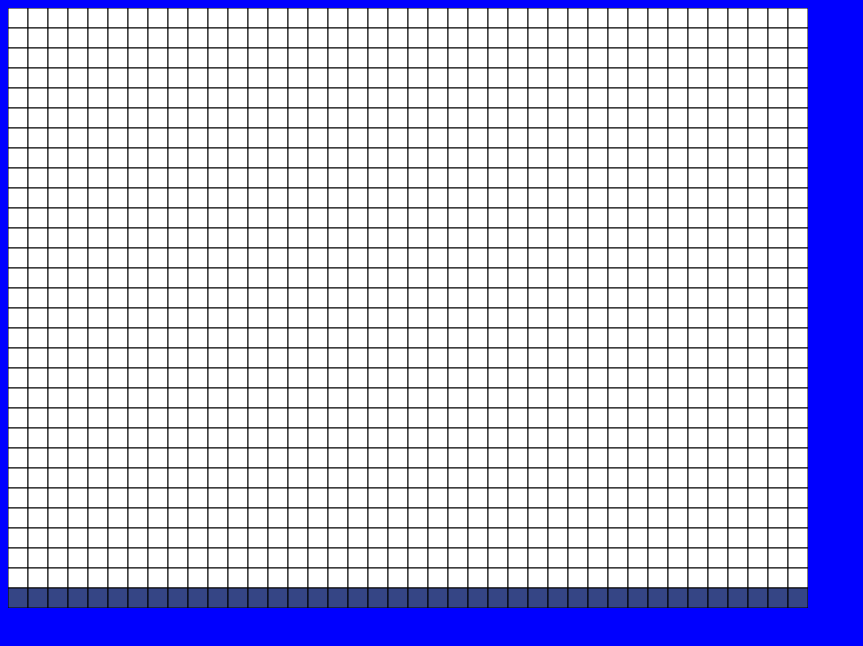
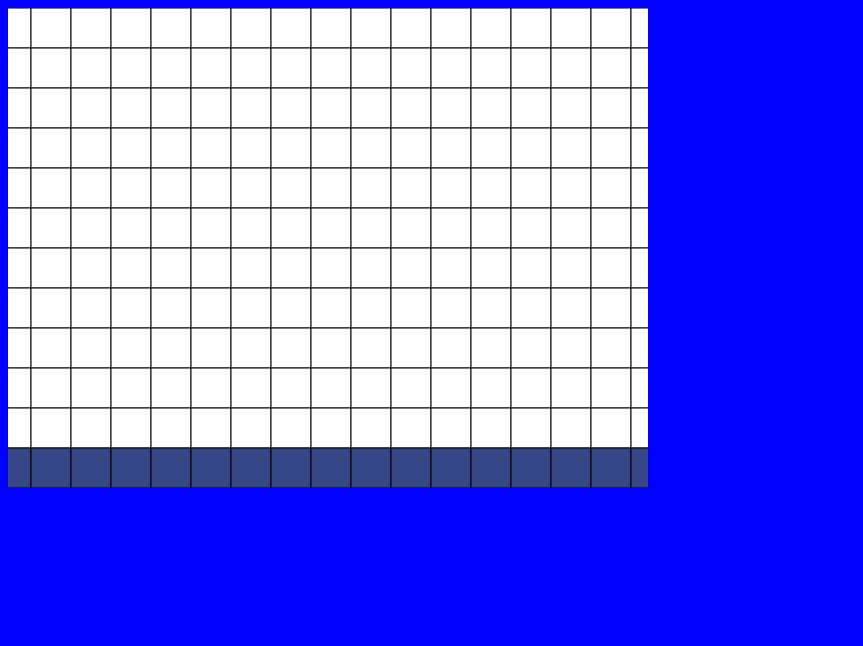
Before and after one commit to rebecca-millerr/cs21-platformer, a Next.js app in the folder web/: page /game in a window 1280 px wide. Shown: the top 646 px of the page, without its empty margins (0-863 px from the left). Built offline with nearby package versions, Linux system fonts and the light colour scheme.

Commit message:
map infinitely adds at the right

```diff
--- a/web/jsconfig.json
+++ b/web/jsconfig.json
@@ -1,5 +1,6 @@
 {
   "compilerOptions": {
-    "baseUrl": "./src"
+    "baseUrl": "./src",
+    "jsx": "react"
   }
 }
--- a/web/package.json
+++ b/web/package.json
@@ -15,6 +15,7 @@
   "license": "MIT",
   "dependencies": {
     "classnames": "^2.3.1",
+    "lodash": "^4.17.21",
     "next": "^12.1.2",
     "prop-types": "^15.8.1",
     "react": "^17.0.2",
--- a/web/src/components/map.jsx
+++ /dev/null
@@ -1,58 +0,0 @@
-import React, { useEffect } from 'react';
-import PropTypes from 'prop-types';
-
-const BLOCKS_ACROSS = 40;
-const BLOCKS_DOWN = 30;
-const BLOCK_SIZE = 20;
-
-// TODO: have other types/colors dynamically named after builders
-const DEFAULT_BLOCK = '#354585';
-const EMPTY = '#ffffff';
-
-export default function Map({ map }) {
-  useEffect(() => {
-    const canvas = document.getElementById('map-canvas');
-    const context = canvas.getContext('2d');
-
-    for (let row = 0; row < canvas.height; row += BLOCK_SIZE) {
-      for (let col = 0; col < canvas.width; col += BLOCK_SIZE) {
-        const pixelRow = row / BLOCK_SIZE;
-        const pixelCol = col / BLOCK_SIZE;
-        context.fillStyle = map[pixelRow * BLOCKS_ACROSS + pixelCol];
-        context.fillRect(col, row, BLOCK_SIZE, BLOCK_SIZE);
-
-        context.beginPath();
-        context.rect(col, row, BLOCK_SIZE, BLOCK_SIZE);
-        context.stroke();
-      }
-    }
-  }, [map]);
-
-  return (
-    <>
-      <canvas
-        width={BLOCKS_ACROSS * BLOCK_SIZE}
-        height={BLOCKS_DOWN * BLOCK_SIZE}
-        id="map-canvas"
-      />
-    </>
-  );
-}
-
-// creates map where all spaces besides bottom row are empty
-export function getDefaultMap() {
-  const map = [];
-  for (let row = 0; row < BLOCKS_DOWN - 1; row += 1) {
-    for (let col = 0; col < BLOCKS_ACROSS; col += 1) {
-      map.push(EMPTY);
-    }
-  }
-  for (let colAtBottom = 0; colAtBottom < BLOCKS_ACROSS; colAtBottom += 1) {
-    map.push(DEFAULT_BLOCK);
-  }
-  return map;
-}
-
-Map.propTypes = {
-  map: PropTypes.array.isRequired,
-};
--- /dev/null
+++ b/web/src/components/map/constants.js
@@ -0,0 +1,10 @@
+// screen is BLOCKS_ACROSS wide, so BLOCKS_ACROSS + 1 can be shown at once
+export const BLOCKS_ACROSS = 16;
+export const VISIBLE_BLOCKS_ACROSS = BLOCKS_ACROSS + 1;
+export const BLOCKS_DOWN = 12;
+export const BLOCK_SIZE = 40;
+export const MOVING_SPEED = 16; // bigger means slower
+
+// TODO: have other types/colors dynamically named after builders
+export const DEFAULT_BLOCK = '#354585';
+export const EMPTY = '#ffffff';
--- /dev/null
+++ b/web/src/components/map/index.js
@@ -0,0 +1,2 @@
+export { default as Map } from './map';
+export { getDefaultMap } from './utils';
--- /dev/null
+++ b/web/src/components/map/map.jsx
@@ -0,0 +1,65 @@
+import React, { useEffect } from 'react';
+import PropTypes from 'prop-types';
+
+import { getBlockIndex, addDefaultColumn } from './utils';
+import {
+  BLOCKS_ACROSS,
+  BLOCKS_DOWN,
+  BLOCK_SIZE,
+  MOVING_SPEED,
+} from './constants';
+
+export default function Map({ map, updateMap, time }) {
+  useEffect(() => {
+    const canvas = document.getElementById('map-canvas');
+    const context = canvas.getContext('2d');
+    context.clearRect(0, 0, canvas.width, canvas.height);
+
+    function fillBlock(colStart, rowStart, color) {
+      context.fillStyle = color;
+      context.fillRect(colStart, rowStart, BLOCK_SIZE, BLOCK_SIZE);
+
+      context.beginPath();
+      context.rect(colStart, rowStart, BLOCK_SIZE, BLOCK_SIZE);
+      context.stroke();
+    }
+
+    const adjustedX = Math.floor(time / MOVING_SPEED) % BLOCK_SIZE;
+
+    for (let row = 0; row < canvas.height; row += BLOCK_SIZE) {
+      const pixelRow = Math.floor(row / BLOCK_SIZE);
+      for (let col = 0 - adjustedX; col < canvas.width; col += BLOCK_SIZE) {
+        const pixelCol = Math.floor(col / BLOCK_SIZE) + 1;
+        fillBlock(col, row, map[getBlockIndex(pixelRow, pixelCol)]);
+      }
+    }
+
+    // if entering brand new col
+    if (adjustedX === 0) {
+      updateMap(addDefaultColumn(map));
+    }
+
+    // don't check for map because then everything is double-triggered,
+    // and map is updated when time updates anyway
+    // eslint-disable-next-line react-hooks/exhaustive-deps
+  }, [time, updateMap]);
+
+  return (
+    <>
+      <canvas
+        width={BLOCKS_ACROSS * BLOCK_SIZE}
+        height={BLOCKS_DOWN * BLOCK_SIZE}
+        id="map-canvas"
+      />
+    </>
+  );
+}
+
+Map.propTypes = {
+  map: PropTypes.array.isRequired,
+  updateMap: PropTypes.func.isRequired,
+  time: PropTypes.number,
+};
+Map.defaultProps = {
+  time: 0,
+};
--- /dev/null
+++ b/web/src/components/map/utils.js
@@ -0,0 +1,50 @@
+import _ from 'lodash';
+
+import {
+  BLOCKS_ACROSS,
+  BLOCKS_DOWN,
+  DEFAULT_BLOCK,
+  EMPTY,
+  VISIBLE_BLOCKS_ACROSS,
+} from './constants';
+
+// converts row and col to position in 1d array
+export function getBlockIndex(row, col) {
+  return row * VISIBLE_BLOCKS_ACROSS + col;
+}
+
+// TODO: have this run once total, not once per client - not sure how to do this
+// creates map where all spaces besides bottom row are empty and has
+// spare row on right
+export function getDefaultMap() {
+  const map = [];
+  for (let row = 0; row < BLOCKS_DOWN - 1; row += 1) {
+    for (let col = 0; col < VISIBLE_BLOCKS_ACROSS; col += 1) {
+      map.push(EMPTY);
+    }
+  }
+  for (
+    let colAtBottom = 0;
+    colAtBottom < VISIBLE_BLOCKS_ACROSS;
+    colAtBottom += 1
+  ) {
+    map.push(DEFAULT_BLOCK);
+  }
+  return map;
+}
+
+// returns given map with everything rotated one column to left, and
+// new default col on the far right
+export function addDefaultColumn(map) {
+  const mapClone = _.cloneDeep(map); // doesn't mutate original map
+  for (let row = 0; row < BLOCKS_DOWN; row += 1) {
+    for (let col = 0; col < BLOCKS_ACROSS; col += 1) {
+      // take value of block to the right
+      mapClone[getBlockIndex(row, col)] = mapClone[getBlockIndex(row, col + 1)];
+    }
+    // make rightmost col look like default map
+    mapClone[getBlockIndex(row, BLOCKS_ACROSS)] =
+      row === BLOCKS_DOWN - 1 ? DEFAULT_BLOCK : EMPTY;
+  }
+  return mapClone;
+}
--- a/web/src/pages/game.jsx
+++ b/web/src/pages/game.jsx
@@ -1,25 +1,28 @@
 import React, { useCallback, useEffect, useRef, useState } from 'react';
 
-import Map, { getDefaultMap } from 'components/map';
+import { Map, getDefaultMap } from 'components/map';
 
 export default function Game() {
   // TODO: magically gets updates from erlang server and populates
   //       them in state, which updates map
   const [map, setMap] = useState(getDefaultMap());
+  const [timeElapsed, setTimeElapsed] = useState(0);
 
-  // Use useRef for mutable variables that we want to persist
-  // without triggering a re-render on their change
   const requestRef = useRef();
   const previousTimeRef = useRef();
 
   const animate = useCallback((time) => {
     if (previousTimeRef.current !== undefined) {
-      // Pass on a function to the setter of the state
-      // to make sure we always have the latest state
       // TODO: actually replace this state with update from server
-      setMap((prevMap) => prevMap);
+      setMap((prevMap) => [...prevMap]);
+      // setMap((prevMap) => {
+      //   prevMap.shift();
+      //   prevMap.push('000');
+      //   return [...prevMap];
+      // });
     }
     previousTimeRef.current = time;
+    setTimeElapsed(time);
     requestRef.current = requestAnimationFrame(animate);
   }, []);
 
@@ -30,7 +33,7 @@ export default function Game() {
 
   return (
     <div>
-      <Map map={map} />
+      <Map map={map} updateMap={setMap} time={timeElapsed} />
     </div>
   );
 }
```
Also changed, not shown: 1 other file (tests, documents, lock files or other folders).
